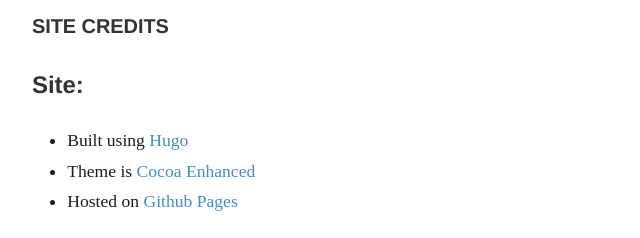
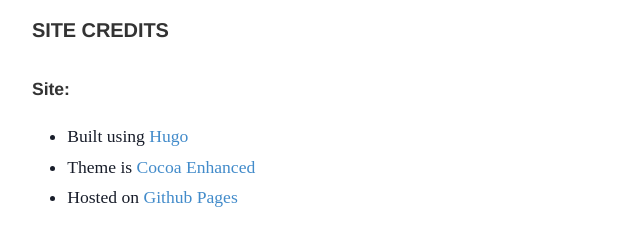
Before and after one commit to cHemingway/chemingway.github.io, a plain HTML site: page credits/index.html in a window 1280 px wide. Shown: the part 244-482 px from the top of the page, 279-919 px from the left. Drawn offline with Linux system fonts and the light colour scheme; a script that the page names is missing.

Commit message:
rebuilding site Sun 23 Jun 2019 21:02:12 BST

```diff
--- a/credits/index.html
+++ b/credits/index.html
@@ -1103,7 +1103,7 @@ div.main .content .markdown pre, div.main .content .markdown pre code {
 
 
 
-<h2 id="site">Site:</h2>
+<h3 id="site">Site:</h3>
 
 <ul>
 <li>Built using <a href="https://gohugo.io/">Hugo</a></li>
```
